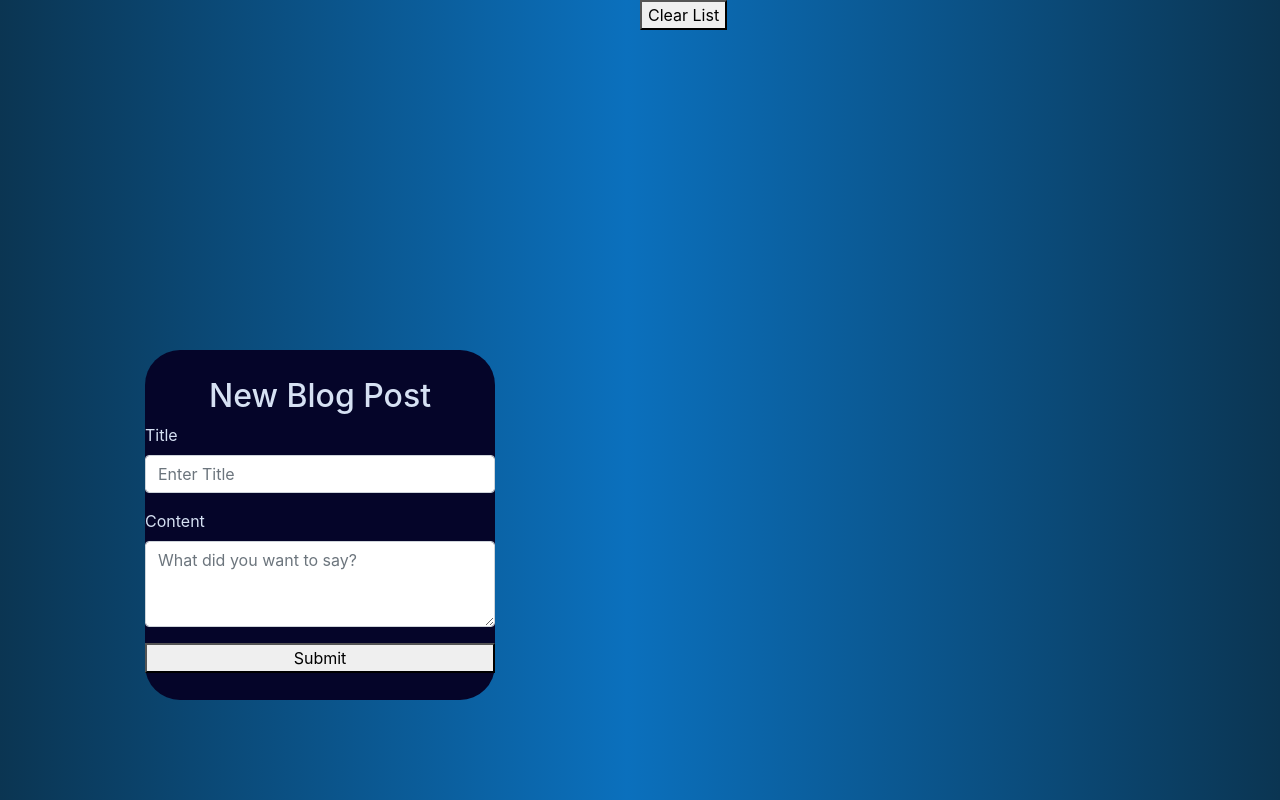
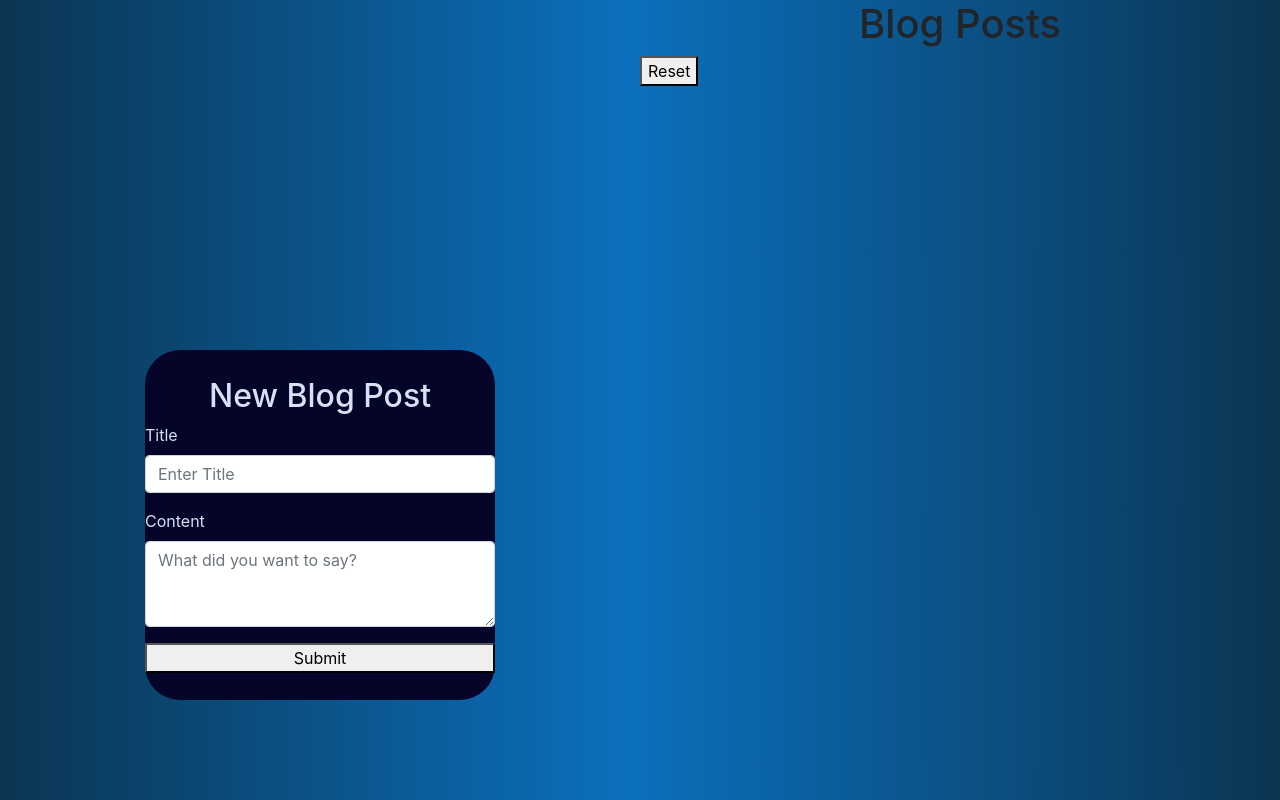
Before and after one commit to Ashundere/SBA-Interactive-Blog-Posts, a plain HTML site: page index.html in a window 1280 px wide. Shown: the top 800 px of the page. Drawn offline with nearby package versions, Linux system fonts and the light colour scheme.

Commit message:
added blog Post title

```diff
--- a/index.html
+++ b/index.html
@@ -43,8 +43,9 @@
             </form>
         </div>
         <div id="blog-posts-display">
+            <h1 style="text-align: center;">Blog Posts</h1>
         </div>
-        <button id="clearBtn" >Clear List</button>
+        <button id="clearBtn">Reset</button>
     </container>
 </body>
 </html>
--- a/script.js
+++ b/script.js
@@ -1,4 +1,4 @@
-// posts = [];
+
 const titleInput = document.getElementById("title");
 const titleInputError = document.getElementById("titleInputError");
 const titleModal = document.getElementById("titleModal");
@@ -59,10 +59,8 @@ const createBlogPost = () => {
     title: titleInput.value,
     body: bodyInput.value,
   };
+  recall.push(postObject);
 
-  console.log(postObject);
-  recall.push(postObject);
-  console.log("initial recall: ", recall)
 
   localStorage.setItem("savedPosts", JSON.stringify(recall));
   const newBlogPost = document.createElement("div");
@@ -74,7 +72,6 @@ const createBlogPost = () => {
   postDisplay.appendChild(newBlogPost);
   bodyInput.value = "";
   titleInput.value = "";
-  console.log("postObjID:", postObject.id, "newBlogID: ", newBlogPost.id);
     incObjectCounter()
 };
 
@@ -93,18 +90,13 @@ const updateBlogPost = () => {
 postDisplay.addEventListener("click", event => {
   if (event.target.classList.contains("remove-from-list")) {
     const postId = event.target.closest("div").id;
-    console.log(postId);
     const blogPost = document.getElementById(`${postId}`);
-    console.log(blogPost);
     const blogPostIndex = recall.findIndex(
         (postObject) => postObject.id == postId
     );
-    console.log(blogPostIndex);
-    console.log("deleting:", blogPostIndex, recall)
     postDisplay.removeChild(blogPost);
     recall.splice(blogPostIndex, 1);
     localStorage.setItem("savedPosts", JSON.stringify(recall));
-    console.log("updated recall:", blogPostIndex, recall)
 
   } else if (event.target.classList.contains("edit")) {
     const postId = event.target.closest("div").id;
@@ -115,8 +107,6 @@ postDisplay.addEventListener("click", event => {
     blurBackground()
     titleModal.value = recall[blogPostIndex].title;
     bodyModal.value = recall[blogPostIndex].body;
-    console.log(recall)
-    console.log(recall[blogPostIndex])
     recall.splice(blogPostIndex, 1);
 
     postDisplay.removeChild(blogPost);
@@ -138,8 +128,6 @@ const unBlurBackground =()=> {
     postDisplay.style.filter = "none";
 }
 updateBtn.addEventListener("click", event => {
-    console.log(titleModal.value, bodyModal.value)
-    console.log('in updateBtn: ', recall)
   if (modalForm.checkValidity()) {
     event.preventDefault();
     updateBlogPost();
@@ -159,8 +147,6 @@ const recollection = () => {
 
 window.addEventListener("load", (event) => {
   recollection();
-  clearBtn.style.display = "block";
-
 });
 
 clearBtn.addEventListener("click", (event) => {
--- a/styles.css
+++ b/styles.css
@@ -34,7 +34,7 @@ h2{
 #blog-posts-display{
     display: flex;
     flex-direction: column;
-    justify-content: space-between;
+    justify-content: center;
     gap: 10px;
 }
 #blog-posts-display div{
@@ -47,7 +47,6 @@ h2{
     padding: 5px;
     box-shadow: #0B3552;
 }
-
 .modalForm{
   position: absolute;
   left: 50%;
```
